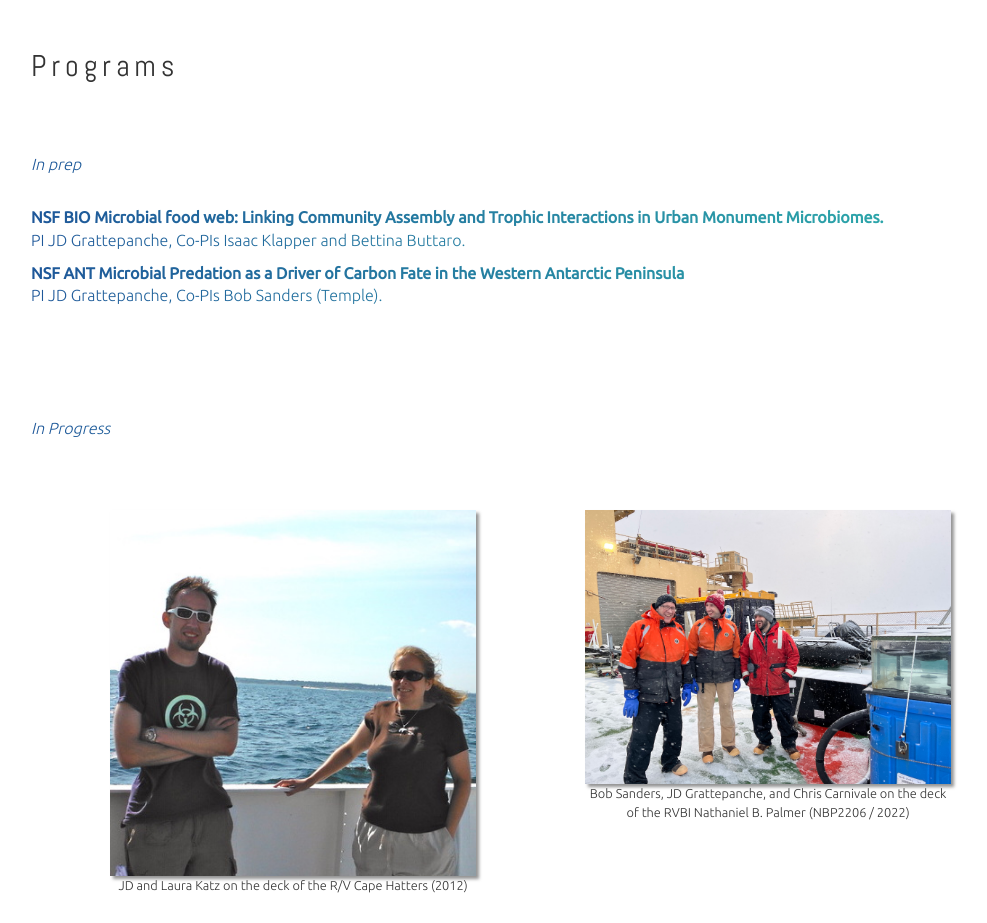
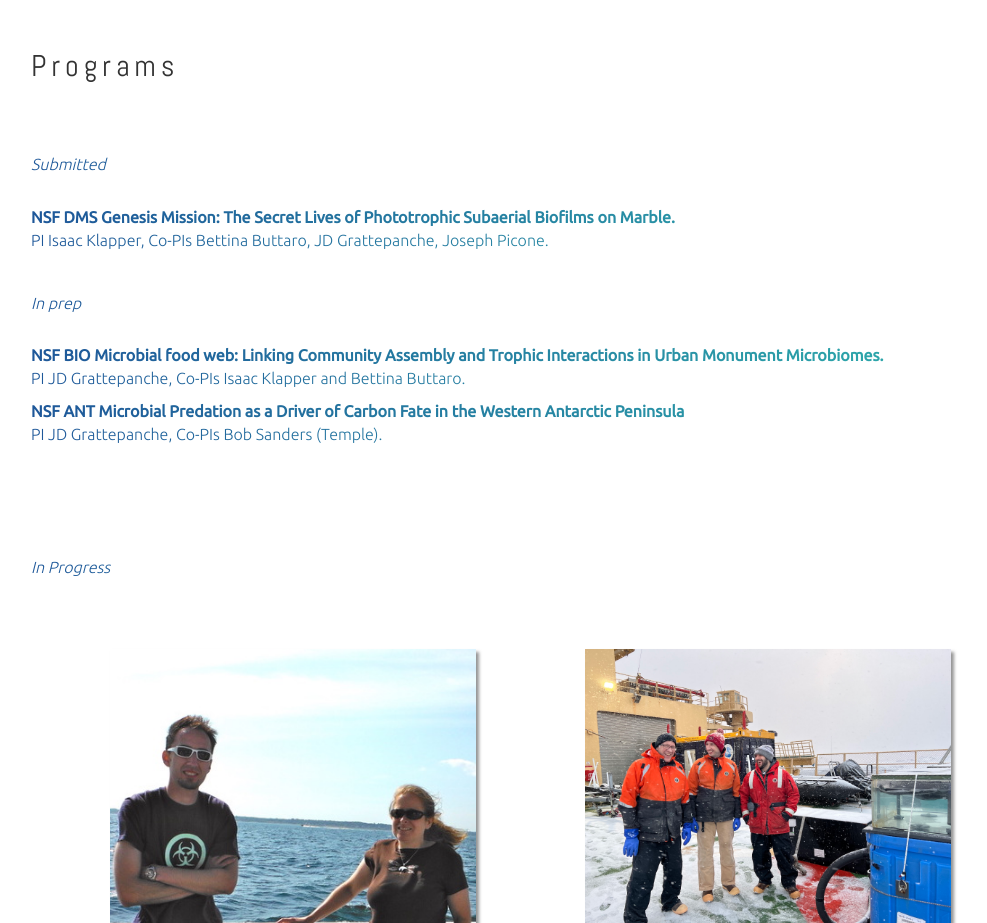
Before and after one commit to jeandavidgrattepanche/jeandavidgrattepanche.github.io, a plain HTML site: page index.html in a window 1280 px wide. Shown: the part 2840-3763 px from the top of the page, without its empty margins (244-1231 px from the left). Drawn offline with nearby package versions, Linux system fonts and the light colour scheme; no server answers.

Commit message:
Update index.html

```diff
--- a/index.html
+++ b/index.html
@@ -349,6 +349,8 @@
 		<div class="col-xs-12 col-sm-10 col-sm-offset-2 wow fadeIn">
 			<h2>Programs</h2>
 			<ul class="ptb-30 list-unstyled gradient-text">
+				<li class="ptb-30"><i>Submitted</i></li>
+				<li><b>NSF DMS Genesis Mission: The Secret Lives of Phototrophic Subaerial Biofilms on Marble.</b> <br> PI Isaac Klapper, Co-PIs Bettina Buttaro, JD Grattepanche, Joseph Picone.</p></li>
 				<li class="ptb-30"><i>In prep</i></li>
 				<li><b>NSF BIO Microbial food web: Linking Community Assembly and Trophic Interactions in Urban Monument Microbiomes.</b> <br> PI JD Grattepanche, Co-PIs Isaac Klapper and Bettina Buttaro.</p></li>
 				<li><b>NSF ANT Microbial Predation as a Driver of Carbon Fate in the Western Antarctic Peninsula</b> <br> PI JD Grattepanche, Co-PIs Bob Sanders (Temple).</p></li>
```
